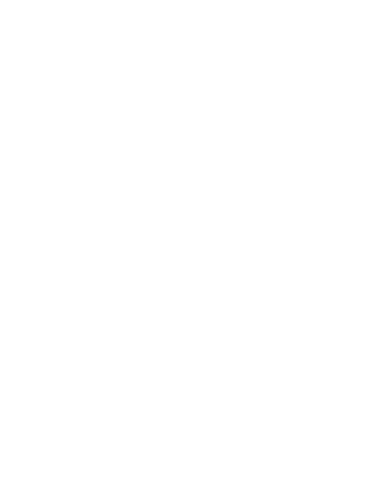
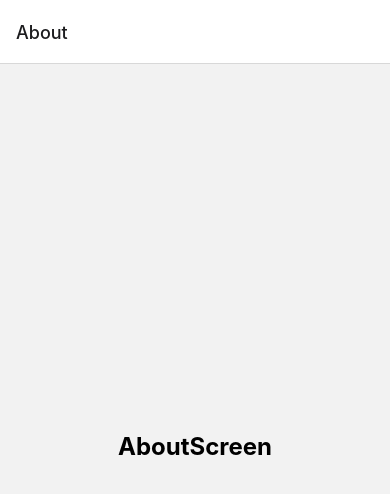
Before and after one commit to prabin819/React-Native, a React Native app in the folder Navigation/: screen / in a window 390 px wide. Shown: the top 494 px of the page. Built offline with nearby package versions, Linux system fonts and the light colour scheme.

Commit message:
73. =>  Stack Navigation

```diff
--- a/Navigation/App.js
+++ b/Navigation/App.js
@@ -1,7 +1,17 @@
 import { NavigationContainer } from "@react-navigation/native";
+import { createNativeStackNavigator } from "@react-navigation/native-stack";
+import HomeScreen from "./screens/HomeScreen";
+import AboutScreen from "./screens/AboutScreen";
 
+const Stack = createNativeStackNavigator();
 export default function App() {
   return (
-    <NavigationContainer>{/* Rest of your app code */}</NavigationContainer>
+    <NavigationContainer>
+      <Stack.Navigator initialRouteName="About">
+        <Stack.Screen name="Home" component={HomeScreen} />
+        {/* by default, the topmost screen in the navigator is the initial screen if initialRouteName is not specified*/}
+        <Stack.Screen name="About" component={AboutScreen} />
+      </Stack.Navigator>
+    </NavigationContainer>
   );
 }
--- a/Navigation/package.json
+++ b/Navigation/package.json
@@ -10,12 +10,13 @@
   },
   "dependencies": {
     "@react-navigation/native": "^6.1.18",
+    "@react-navigation/native-stack": "^6.11.0",
     "expo": "~51.0.22",
     "expo-status-bar": "~1.12.1",
     "react": "18.2.0",
     "react-native": "0.74.3",
-    "react-native-screens": "3.31.1",
-    "react-native-safe-area-context": "4.10.5"
+    "react-native-safe-area-context": "4.10.5",
+    "react-native-screens": "3.31.1"
   },
   "devDependencies": {
     "@babel/core": "^7.20.0"
--- /dev/null
+++ b/Navigation/screens/AboutScreen.js
@@ -0,0 +1,22 @@
+import { StyleSheet, Text, View } from "react-native";
+
+export default function AboutScreen() {
+  return (
+    <View style={styles.container}>
+      <Text style={styles.text}>AboutScreen</Text>
+    </View>
+  );
+}
+
+const styles = StyleSheet.create({
+  container: {
+    flex: 1,
+    alignItems: "center",
+    justifyContent: "center",
+  },
+  text: {
+    fontSize: 24,
+    fontWeight: "bold",
+    marginBottom: 16,
+  },
+});
--- /dev/null
+++ b/Navigation/screens/HomeScreen.js
@@ -0,0 +1,22 @@
+import { StyleSheet, Text, View } from "react-native";
+
+export default function HomeScreen() {
+  return (
+    <View style={styles.container}>
+      <Text style={styles.text}>HomeScreen</Text>
+    </View>
+  );
+}
+
+const styles = StyleSheet.create({
+  container: {
+    flex: 1,
+    alignItems: "center",
+    justifyContent: "center",
+  },
+  text: {
+    fontSize: 24,
+    fontWeight: "bold",
+    marginBottom: 16,
+  },
+});
```
Also changed, not shown: 1 other file (tests, documents, lock files or other folders).
